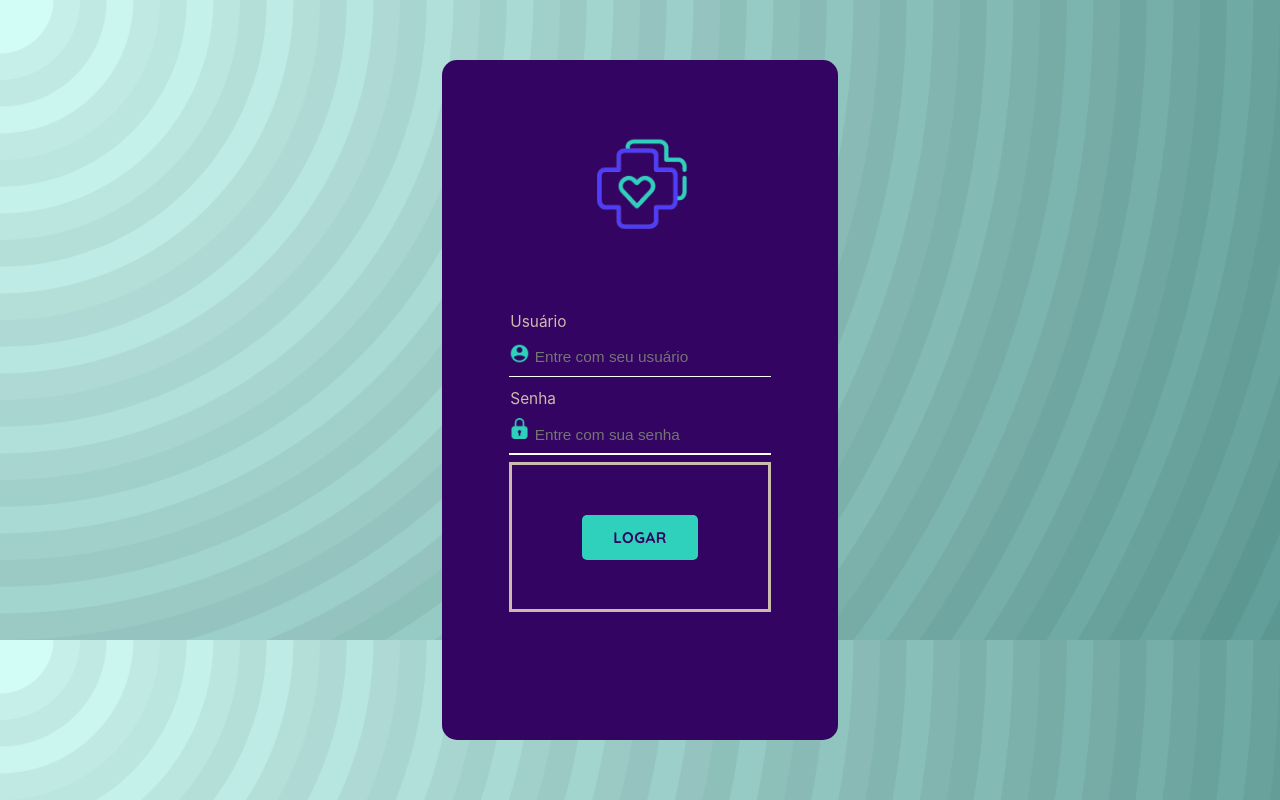
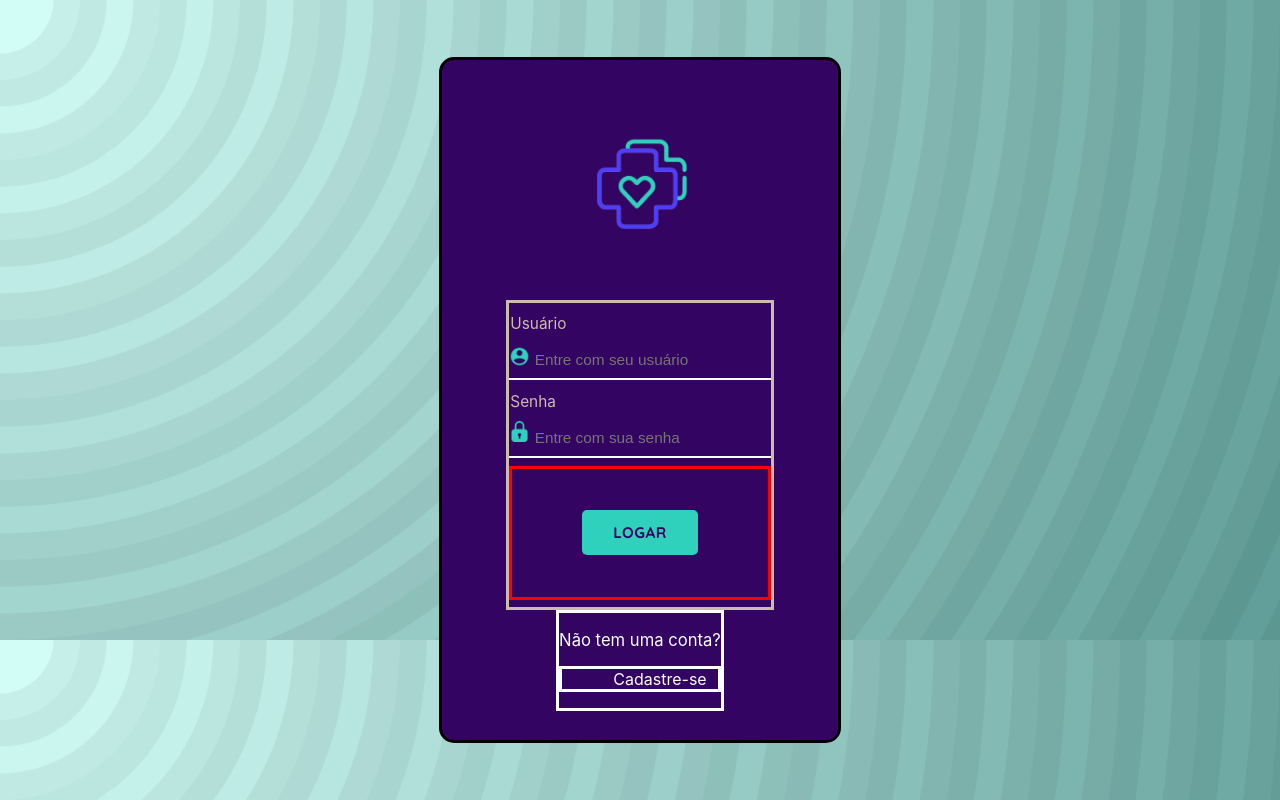
Before and after one commit to silvajpedro/farmacia_frontend, a React (Create React App) app: page / in a window 1280 px wide. Built offline with nearby package versions, Linux system fonts and the light colour scheme.

Commit message:
update of login component register box

```diff
--- a/src/Components/Login/login.jsx
+++ b/src/Components/Login/login.jsx
@@ -17,11 +17,17 @@ const [active, setActive] = useState(true)
                 <S.Line  isOn={On}></S.Line>
                 <label>Senha</label>
                 <S.PasswordInput onClick={()=>( (setOn(true)) (setActive(!active)) )} type="password" placeholder="Entre com sua senha" title="digite seu nome"/>
-                <S.Line isOn={active}></S.Line>
+                <S.SecondLine isOn={active}></S.SecondLine>
                 <S.ButtonBox>
                 <button>LOGAR</button>
                 </S.ButtonBox>
             </S.FormBox>
+                <S.RegisterBox>
+                    <p>Não tem uma conta?</p>
+                    <ul>
+                        <li>Cadastre-se</li>
+                    </ul>
+                </S.RegisterBox>
         </S.LoginBox>
        </S.MainBox>
         </>
--- a/src/Components/Login/login_style.js
+++ b/src/Components/Login/login_style.js
@@ -9,6 +9,7 @@ export const MainBox = styled.main`
   align-items: center;
   justify-content: center;
   background-image: url(${background});
+  background-repeat: repeat-y;
   height: 100vh;
   background-size: 100%;
 `;
@@ -20,6 +21,7 @@ export const LoginBox = styled.section`
   height: 85vh;
   width: 31vw;
   background-color: #330461;
+  border: solid;
 `;
 export const LogoContainer = styled(MainBox)`
   background-image: none;
@@ -34,8 +36,8 @@ export const FormBox = styled.form`
   justify-content: space-evenly;
   width: 66%;
   color: #ccbcad;
-  /* border: solid; */
-  height: 40vh;
+  border: solid;
+  height: 38vh;
   label {
     position: relative;
     top: 0.5vh;
@@ -68,17 +70,20 @@ export const PasswordInput = styled(UserInput)`
 `;
 export const Line = styled.div`
   background-color: #ffff;
-  height: 1.8px;
-  transition: ease-in-out 0.6s;
+  height: 0.27vh;
+  transition: ease-in-out 0.8s;
   box-shadow: ${(props) =>
     props.isOn ? "none" : "inset #1976D2 30vw 0px 0px 0px"};
 `;
+export const SecondLine = styled(Line)`
+height: 0.30vh;
+`
 export const ButtonBox = styled.div`
   display: flex;
   justify-content: center;
   align-items: center;
-  border: solid;
-  height: 18vh;
+  border: solid red;
+  height: 16vh;
   button {
     width: 9vw;
     height: 5.6vh;
@@ -90,5 +95,18 @@ export const ButtonBox = styled.div`
     background-color: #30d1bc;
     border: none;
     border-radius: 5px;
+    cursor: pointer;
   }
 `;
+export const RegisterBox = styled.nav`
+border: solid;
+color: #F9FFFF;
+p{
+  font-size:1.3vw;
+}
+ul{
+  border:solid;
+  text-align: center;
+  list-style: none;
+}
+`
```
